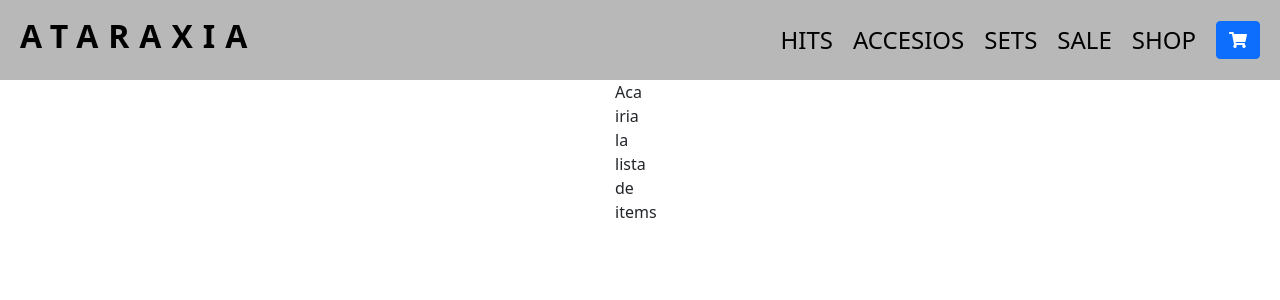
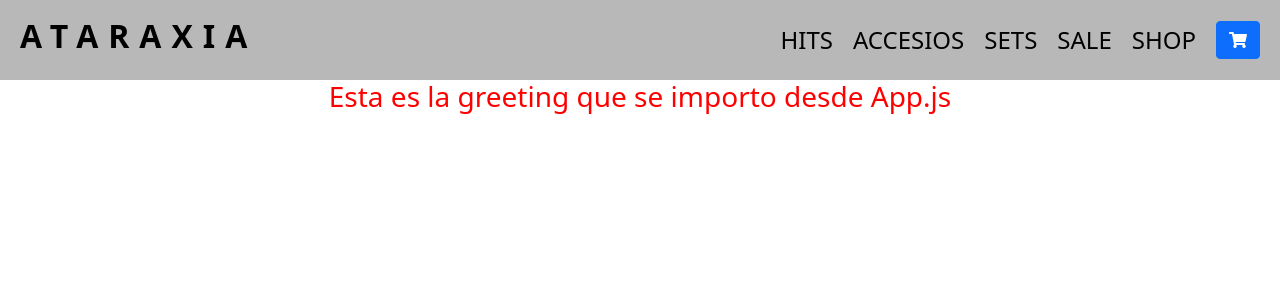
Before and after one commit to JoaquinBruhnIntive/AtaraxiaStore-React, a React (Create React App) app: page / in a window 1280 px wide. Shown: the top 300 px of the page. Built offline with nearby package versions, Linux system fonts and the light colour scheme.

Commit message:
le agregue la poriedad del greeting que le faltaba para cumplir la consigna del ejercicio

```diff
--- a/src/App.js
+++ b/src/App.js
@@ -3,11 +3,13 @@ import ItemListContainer from './components/body/itemListContainer';
 import 'bootstrap/dist/css/bootstrap.min.css';
 import './App.css';
 
+let greeting="Esta es la greeting que se importo desde App.js"
+
 function App() {
   return (
     <div className="App">
       <NavBar />
-      <ItemListContainer />
+      <ItemListContainer greeting={greeting}/>
     </div>
   );
 }
--- a/src/components/body/itemListContainer.css
+++ b/src/components/body/itemListContainer.css
@@ -1,14 +1,5 @@
 @import url(../../globalStyles.css);
 
 .item-list {
-    display: flex;
-    flex-direction: column;
-    align-items: center;
-    justify-content: center;
+    color: red;
 }
-
-.item-list > li{
-    width: 50px;
-    display: inline-block;
-    text-align:start;
-}
--- a/src/components/body/itemListContainer.jsx
+++ b/src/components/body/itemListContainer.jsx
@@ -3,18 +3,11 @@ import {Container, Row} from "react-bootstrap"
 
 import "./itemListContainer.css"
 
-function ItemListContainer(){
+function ItemListContainer({greeting}){
     return(
         <Container>
             <Row>
-                <ul className="item-list">
-                    <li>Aca</li>
-                    <li>iria</li>
-                    <li>la</li>
-                    <li>lista</li>
-                    <li>de</li>
-                    <li>items</li>
-                </ul>
+                <h3 className="item-list">{greeting}</h3>
             </Row>
         </Container>
     )
```
